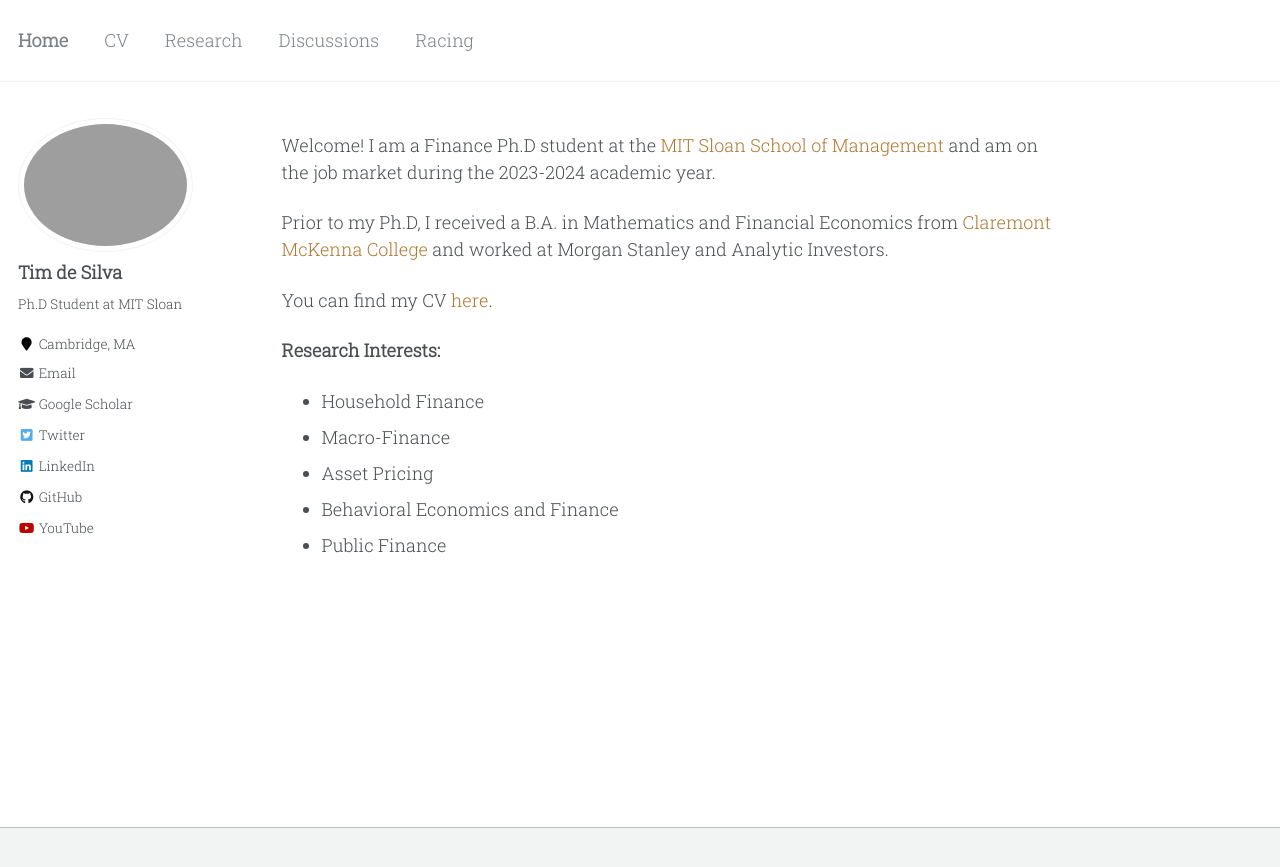
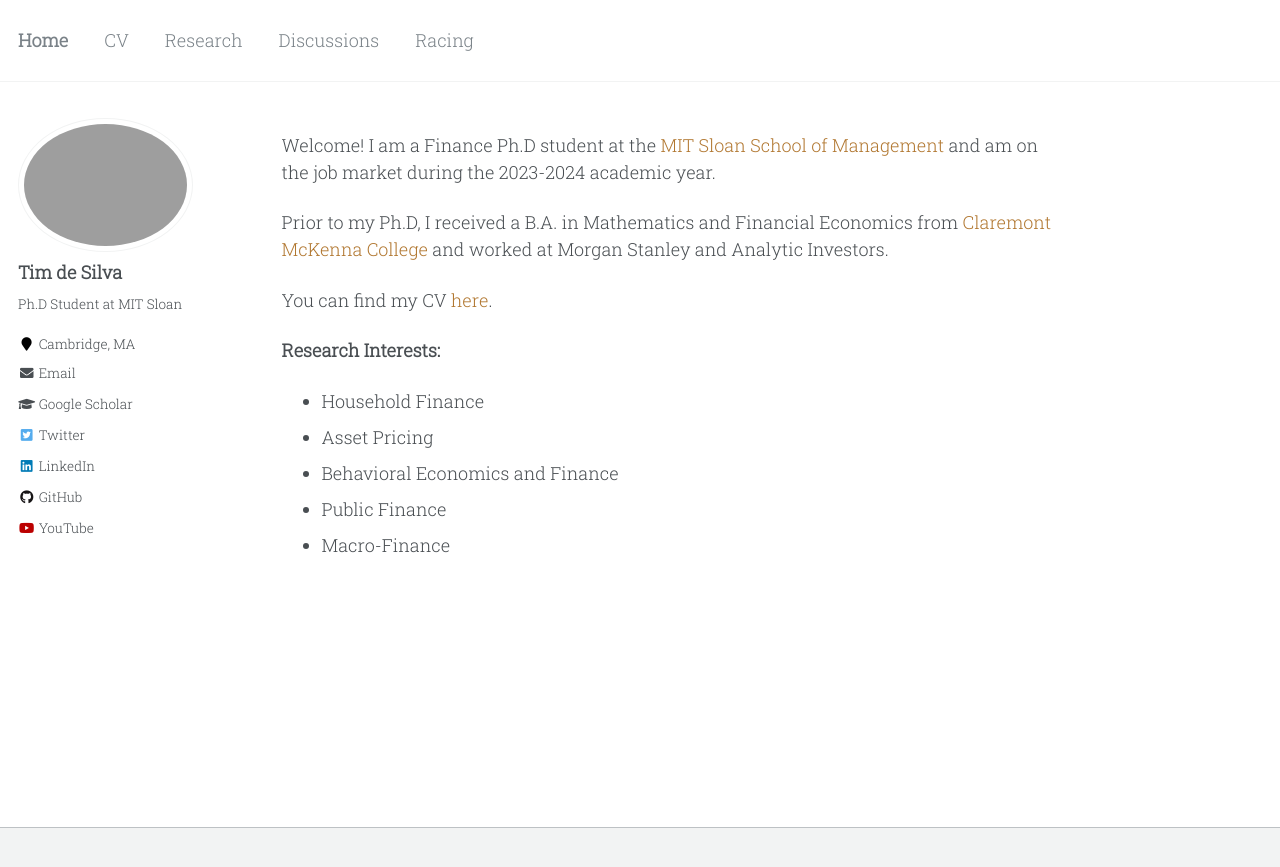
Before and after one commit to timhdesilva/timhdesilva.github.io, a Jekyll site: the page built from _pages/about.html, in a window 1280 px wide. Shown: the top 867 px of the page. Built offline with Jekyll 4.4.1, drawn with Linux system fonts in a browser that asks for light colours.

Commit message:
update cv

```diff
--- a/_pages/about.html
+++ b/_pages/about.html
@@ -23,8 +23,8 @@ redirect_from:
 <p><strong>Research Interests:</strong></p>
 <ul>
 <li>Household Finance</li>
-<li>Macro-Finance</li>
 <li>Asset Pricing</li>
 <li>Behavioral Economics and Finance</li>
 <li>Public Finance</li>
+<li>Macro-Finance</li>
 </ul>
--- a/_pages/research.html
+++ b/_pages/research.html
@@ -7,7 +7,7 @@ author_profile: true
 
 <h2 id="job-market-paper">Job Market Paper</h2>
 <p>
-    Insurance versus Moral Hazard in Income-Contingent Student Loan Repayment (Draft Coming Soon!) <a style="text-decoration:none; color:rgb(177, 119, 48)" href="http://timhdesilva.github.io/files/papers/jmp_deSilva.pdf">+Paper</a>
+    Insurance versus Moral Hazard in Income-Contingent Student Loan Repayment <a style="text-decoration:none; color:rgb(177, 119, 48)" href="http://timhdesilva.github.io/files/papers/jmp_deSilva.pdf">+Paper</a>
 </p>
 
 <h2 id="working-papers">Working Papers</h2>
```
Also changed, not shown: 1 other file.
